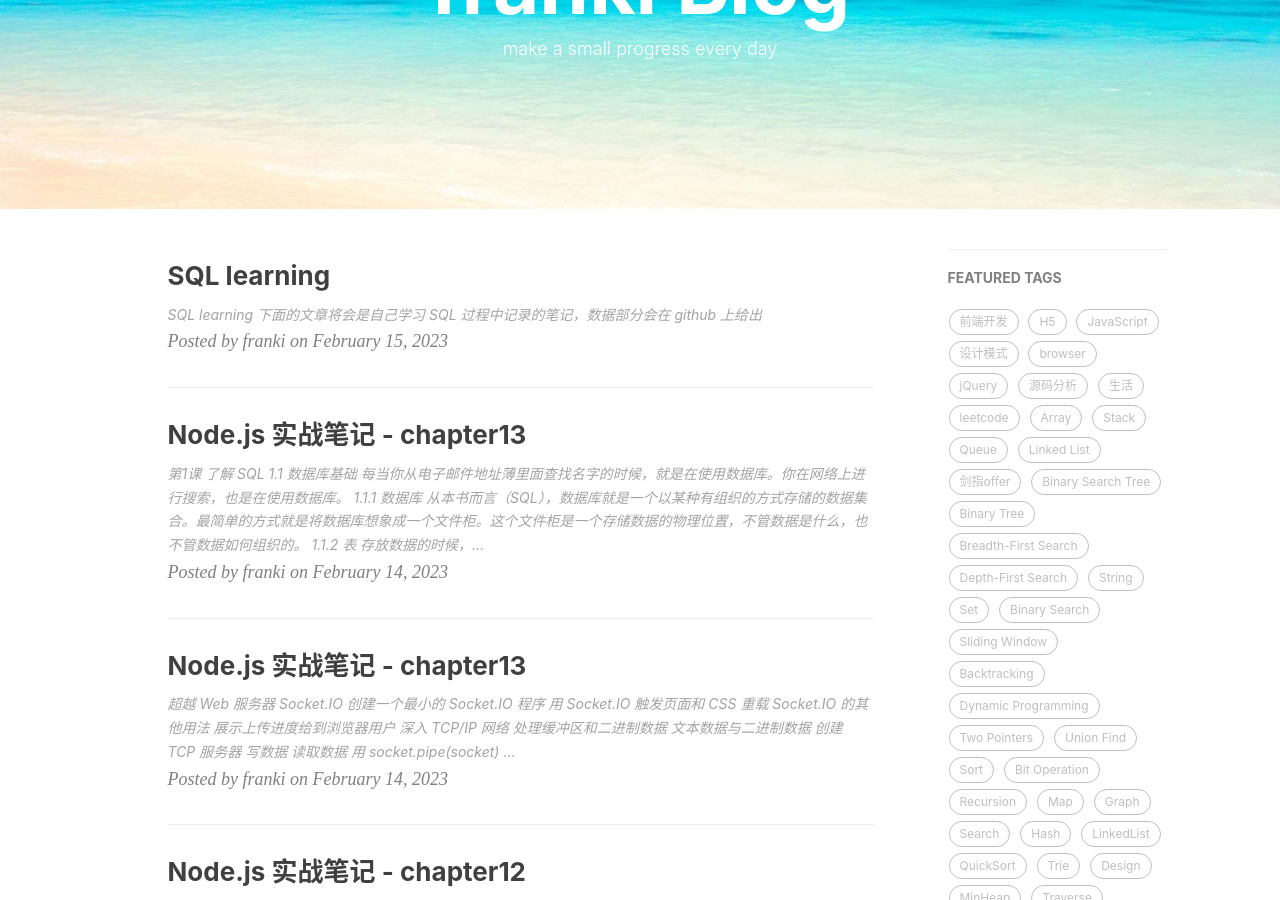
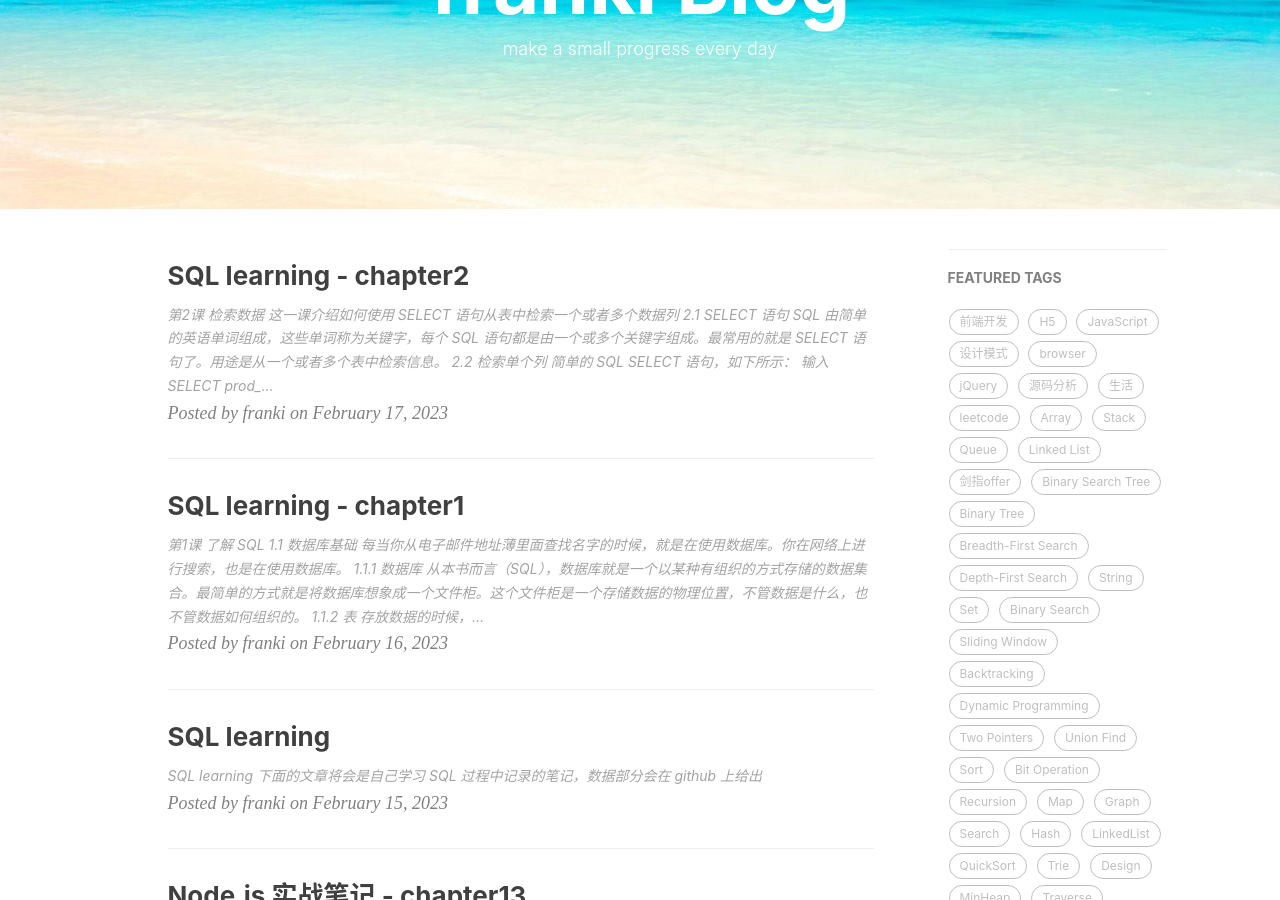
Before and after one commit to NikFranki/NikFranki.github.io, a Jekyll site: the page built from index.html, in a window 1280 px wide and 900 px high, scrolled down 209 px. Built offline with Jekyll 4.4.1, drawn with Linux system fonts in a browser that asks for light colours; nearby versions of some CDN libraries; the list of posts is cut into pages by our own code; comment, search, counter and statistics services are not loaded; some of the changed text lies outside the part shown.

Commit message:
feat: add sql learning chapter2

````diff
--- a/_posts/2023-02-16-sql-learning-chapter1.md
+++ b/_posts/2023-02-16-sql-learning-chapter1.md
@@ -1,7 +1,7 @@
 ---
 layout:     post
-title:      "Node.js 实战笔记 - chapter13"
-date:       2023-02-14
+title:      "SQL learning - chapter1"
+date:       2023-02-16
 subtitle:   ""
 author:     "franki"
 header-img: ""
--- /dev/null
+++ b/_posts/2023-02-17-sql-learning-chapter2.md
@@ -0,0 +1,204 @@
+---
+layout:     post
+title:      "SQL learning - chapter2"
+date:       2023-02-17
+subtitle:   ""
+author:     "franki"
+header-img: ""
+catalog: true
+tags:
+    - Node.js
+    - BackEnd
+---
+
+# 第2课 检索数据
+
+这一课介绍如何使用 SELECT 语句从表中检索一个或者多个数据列
+
+## 2.1 SELECT 语句
+
+SQL 由简单的英语单词组成，这些单词称为关键字，每个 SQL 语句都是由一个或多个关键字组成。最常用的就是 SELECT 语句了。用途是从一个或者多个表中检索信息。
+
+## 2.2 检索单个列
+
+简单的 SQL SELECT 语句，如下所示：
+
+输入
+
+```sql
+SELECT prod_name
+FROM Products;
+```
+
+上述语句利用 SELECT 语句从 Products 表中检索出一个表名为 prod_name 的列。所需列名写在 SELECT 关键字后，FROM 关键字指出从哪个表中检索数据。
+
+输出
+
+<img src="images/2.2-select-single.jpg" style="zoom:50%" />
+
+注意：这里面的查询并没有经过排序，不同的 DBMS 查询出来的结果顺序可能不一致
+
+提示：结束 SQL 语句
+
+结束一般会带上分好
+
+提示：SQL 语句和大小写
+
+SQL 语句不区分大小写，规范的写法是关键字大写，表名和列名用小写
+
+提示：使用空格
+
+处理 SQL 语句时，其中所有空格都被忽略。通常将 SQL 语句分为多行更容易阅读和调试
+
+## 2.3 检索多个列
+
+SELECT 关键字后要加上多个列名，列名之间必须使用空格分开。
+
+输入
+
+```sql
+SELECT prod_id, prod_name, prod_price
+FROM Products;
+```
+
+输出
+
+<img src="images/2.3-select-multi.jpg" style="zoom:50%" />
+
+## 2.4 检索所有列
+
+除了指定所需的列外，SELECT 语句还可以检索所有的列而不必逐个列出它们。在实际的列名的位置使用星号 （*）通配符可以做到这点，如下所示：
+
+输入：
+
+```sql
+SELECT *
+FROM Products;
+```
+
+输出
+
+<img src="images/2.4-select-*.jpg" style="zoom:50%" />
+
+返回表中所有的列。列的顺序一般是列在表定义中出现的物理顺序，单并不总是如此。
+
+## 2.4 检索不同的值
+
+只检索 vend_id 列
+
+输入
+
+```sql
+SELECT vend_id
+FROM Products;
+```
+
+结果跟 2.2 类似，只不过列名不一样
+
+如果要去掉重复的供应商，可以使用 `DISTINCT` 关键字
+
+输入
+
+```sql
+SELECT DISTINCT vend_id
+FROM Products;
+```
+
+输出
+
+```sql
+vend_id
+----------
+1001
+1002
+1003
+1005
+```
+
+## 2.4 限制结果
+
+返回固定数量的行，可以使用 `LIMIT` 关键字，不同的 DBMS 关键字可能不同，这边使用的是 mysql，所以使用 `LIMIT` 关键字。
+
+输入
+
+```sql
+SELECT prod_name
+FROM Products
+LIMIT 5;
+```
+
+输出
+
+```sql
+prod_name
+-----------------
+.5 ton anvil
+1 ton anvil
+2 ton anvil
+Detonator
+Bird seed
+```
+
+如果想获取后面的5行数据，可以这样，加上 `OFFSET`
+
+输入
+
+```sql
+SELECT prod_name
+FROM Products
+LIMIT 5 OFFSET 5;
+```
+
+输出
+
+```sql
+prod_name
+---------------
+Carrots
+Fuses
+JetPack 1000
+JetPack 2000
+Oil can
+```
+
+这里第一个数字是检索的行数，第二个数字是从哪一行开始。LIMIT 指定返回的行数；OFFSET 指定从哪儿开始。
+
+## 2.4 使用注释
+
+随着 SQL 语句开始边长，复杂性增大后，就会使用添加一些注释
+
+使用于 SQL 文件开始处，加入程序员的联系方式、程序描述以及一些说明
+
+注释的另一个应用就是暂停停滞执行的 SQL 代码
+
+输入
+
+```sql
+SELECT prod_name -- 这是一条注释
+FROM Products;
+```
+
+使用 -- 内嵌在行内，后面的就是注释
+
+输入
+
+```sql
+# 这是一条注释
+SELECT prod_name
+FROM Products;
+```
+
+行注释
+
+输入
+
+```sql
+/* SELECT prod_name
+FROM Products; */
+```
+
+段注释
+
+## 2.4 小结
+
+学习了如何使用 SQL 的 SELECT 语句进行检索单个表列、多个表列以及所有表列。也学习了如何返回不同的值，如何注释代码。
````
